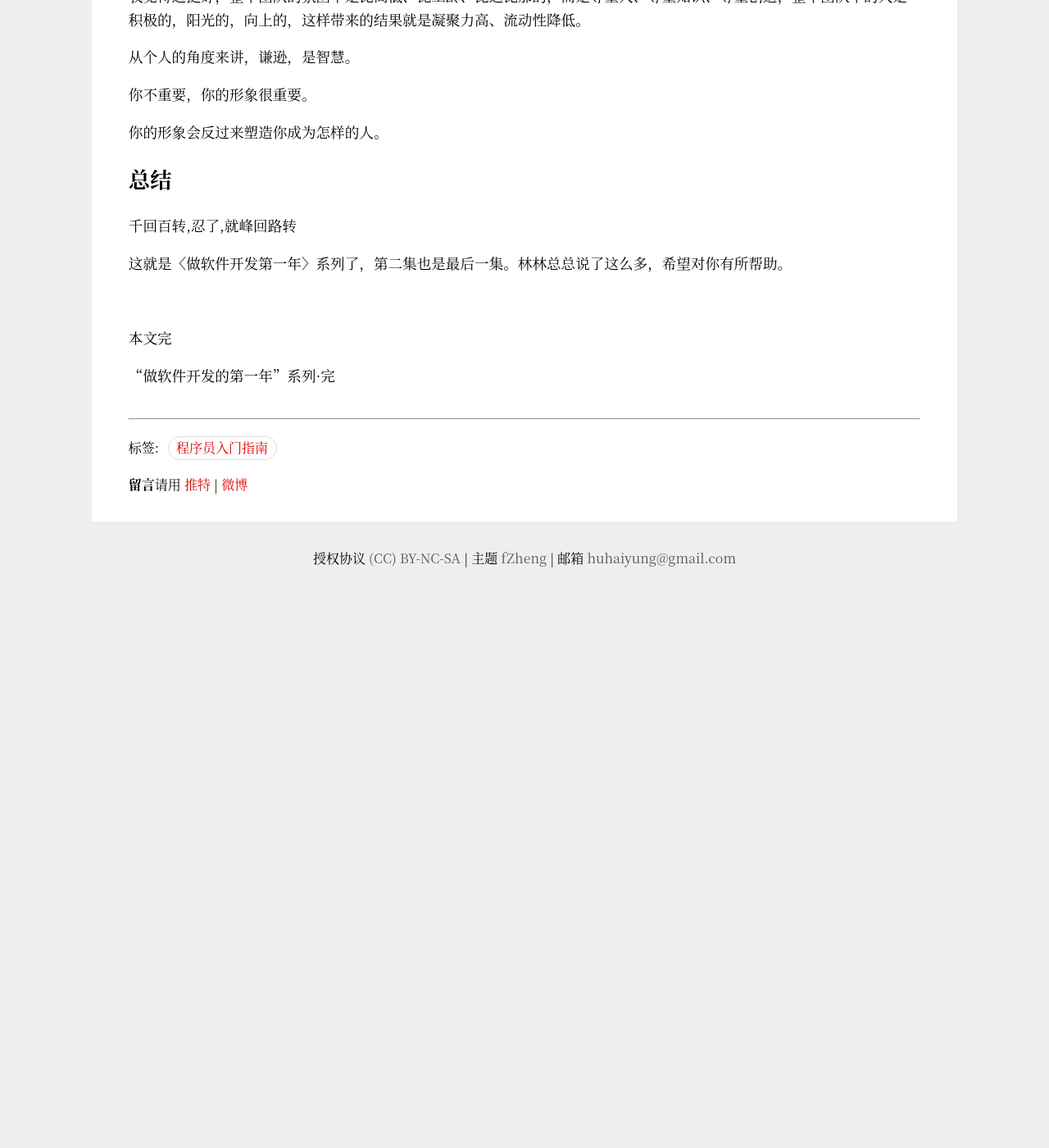
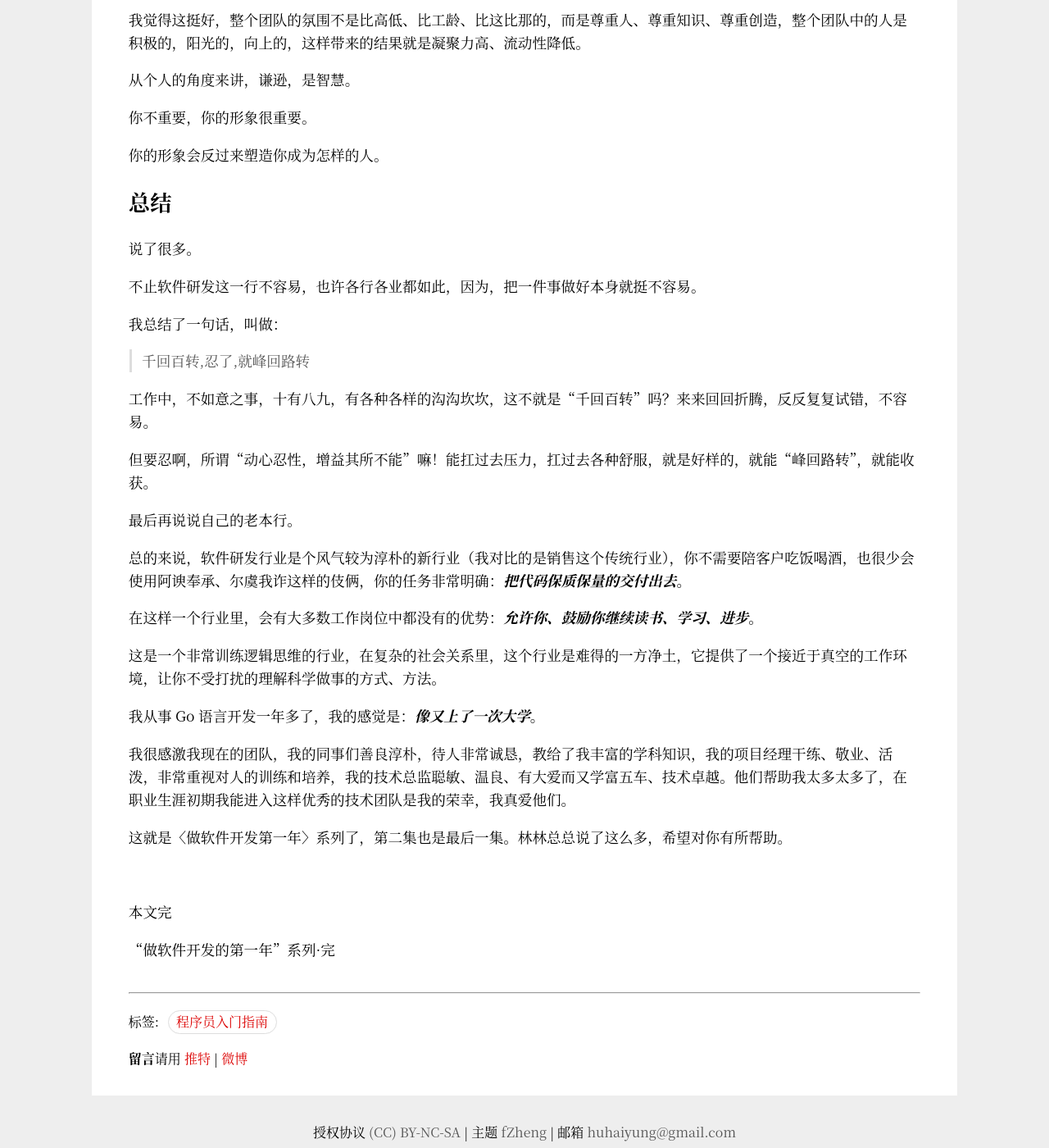
Before and after one commit to Haiyung/haiyung.github.io, a Jekyll site: the page built from _posts/2019-11-17-extra-skills-in-the-first-year-of-development.md, in a window 1280 px wide and 1400 px high, scrolled down 9965 px. Shown: the whole window at 82% size. Built offline with Jekyll 4.4.1, drawn with Linux system fonts in a browser that asks for light colours; before the commit the page ends 10665 px from its top, so only the background shows below that.

Commit message:
article: update article

````diff
--- a/_posts/2019-11-17-extra-skills-in-the-first-year-of-development.md
+++ b/_posts/2019-11-17-extra-skills-in-the-first-year-of-development.md
@@ -293,6 +293,7 @@ HY<xxxxx.xxx@gmail.com> 2019.01.21-15:51:37
     四是逻辑连贯和论证说理。
 
     用数据，事实，举例来说理。
+
         -- 来自 “恶魔奶爸” 微博
 ```
 
@@ -342,8 +343,29 @@ HY<xxxxx.xxx@gmail.com> 2019.01.21-15:51:37
 
 ## 总结
 
-千回百转,忍了,就峰回路转
+说了很多。
 
+不止软件研发这一行不容易，也许各行各业都如此，因为，把一件事做好本身就挺不容易。
+
+我总结了一句话，叫做：
+
+> 千回百转,忍了,就峰回路转
+
+工作中，不如意之事，十有八九，有各种各样的沟沟坎坎，这不就是“千回百转”吗？来来回回折腾，反反复复试错，不容易。
+
+但要忍啊，所谓“动心忍性，增益其所不能”嘛！能扛过去压力，扛过去各种舒服，就是好样的，就能“峰回路转”，就能收获。
+
+最后再说说自己的老本行。
+
+总的来说，软件研发行业是个风气较为淳朴的新行业（我对比的是销售这个传统行业），你不需要陪客户吃饭喝酒，也很少会使用阿谀奉承、尔虞我诈这样的伎俩，你的任务非常明确：**_把代码保质保量的交付出去_**。
+
+在这样一个行业里，会有大多数工作岗位中都没有的优势：**_允许你、鼓励你继续读书、学习、进步_**。
+
+这是一个非常训练逻辑思维的行业，在复杂的社会关系里，这个行业是难得的一方净土，它提供了一个接近于真空的工作环境，让你不受打扰的理解科学做事的方式、方法。
+
+我从事 Go 语言开发一年多了，我的感觉是：**_像又上了一次大学_**。
+
+我很感激我现在的团队，我的同事们善良淳朴，待人非常诚恳，教给了我丰富的学科知识，我的项目经理干练、敬业、活泼，非常重视对人的训练和培养，我的技术总监聪敏、温良、有大爱而又学富五车、技术卓越。他们帮助我太多太多了，在职业生涯初期我能进入这样优秀的技术团队是我的荣幸，我真爱他们。
 
 这就是〈做软件开发第一年〉系列了，第二集也是最后一集。林林总总说了这么多，希望对你有所帮助。
 
````
